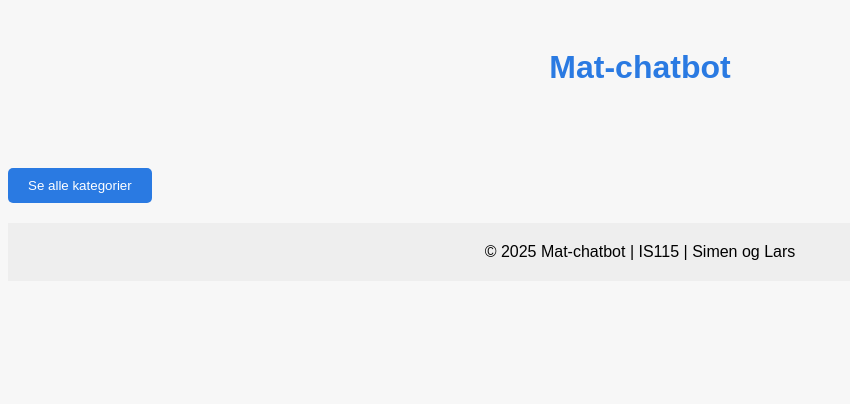
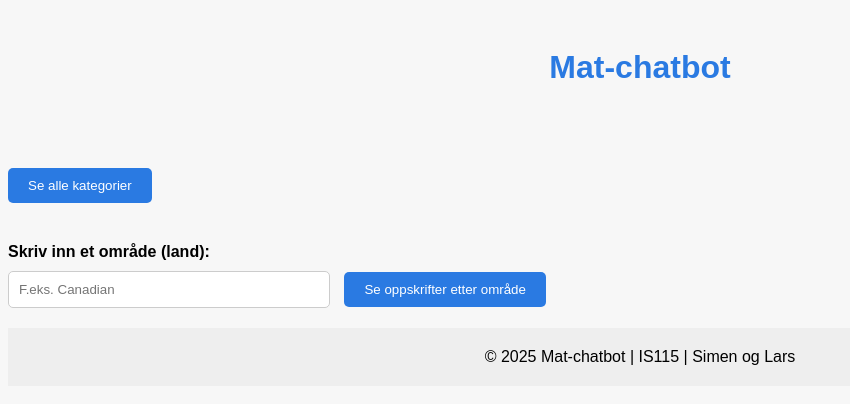
Before and after one commit to Larskyd/chatbot, a PHP site: page / in a window 1280 px wide. Shown: the top 404 px of the page, without its empty margins (0-850 px from the left). Run offline with PHP 8.4, Linux system fonts and the light colour scheme.

Commit message:
La til mulighet for å søke på oppskrifter etter area

```diff
--- a/controllers/ChatbotController.php
+++ b/controllers/ChatbotController.php
@@ -2,15 +2,21 @@
 require_once __DIR__ . '/../models/RecipeModel.php';
 
 // Kontroller for chatbot-funksjonalitet
-// Håndterer getAllCategories-forespørsler
-
 class ChatbotController {
     public function handleRequest() {
         $allCategories = [];
+        $recipesByArea = [];
         $model = new RecipeModel();
 
+        // Håndter forespørsel om kategorier
         if (isset($_POST['showCategories'])) {
             $allCategories = $model->getAllCategories();
+        }
+
+        // Håndter forespørsel om oppskrifter basert på område
+        if (isset($_POST['showRecipesByArea']) && !empty($_POST['area'])) {
+            $area = $_POST['area'];
+            $recipesByArea = $model->getRecipesByArea($area);
         }
 
         include __DIR__ . '/../views/chatbot.php';
--- a/models/RecipeModel.php
+++ b/models/RecipeModel.php
@@ -17,23 +17,26 @@ class RecipeModel
         return [];
     }
 
-    // Hente oppskrifter basert på land
-    public function getRecipesByArea()
+    // Hent oppskrifter basert på område (land)
+    public function getRecipesByArea($area)
     {
-        $url = "https://www.themealdb.com/api/json/v1/1/filter.php?a=Canadian";
+        // Bygg URL dynamisk basert på området
+        $url = "https://www.themealdb.com/api/json/v1/1/filter.php?a=" . urlencode($area);
         $json = file_get_contents($url);
         if ($json === false) return [];
         $data = json_decode($json, true);
 
-        //returner array av oppskrifter fra ulike land
-        if (!empty($data['land'])) {
-            return array_map(function($area) {
-                return $area['strArea'];
-            }, $data['land']);
+        // Returner array av oppskrifter
+        if (!empty($data['meals'])) {
+            return array_map(function($meal) {
+                return [
+                    'id' => $meal['idMeal'],
+                    'name' => $meal['strMeal'],
+                    'thumbnail' => $meal['strMealThumb']
+                ];
+            }, $data['meals']);
         }
         return [];
     }
 }
-
-
 ?>
--- a/views/chatbot.php
+++ b/views/chatbot.php
@@ -11,5 +11,32 @@
         <p>Tilgjengelige kategorier: <?php echo implode(", ", array_map('htmlspecialchars', $allCategories)); ?></p>
     <?php endif; ?>
 
+    <!--- Inoutfelt for område --->
+        <form method="post" style="margin-top:20px;">
+            <label for="area" style="display:block; margin-bottom:10px;">Skriv inn et område (land):</label>
+            <input type="text" id="area" name="area" placeholder="F.eks. Canadian"
+                style="padding:10px; width:300px; border:1px solid #ccc; border-radius:5px; margin-right:10px;">
+            <button type="submit" name ="showRecipesByArea" value="1"
+                style="padding:10px 20px; background-color:#2a7ae2; color:white; border:none; border-radius:5px; cursor:pointer;">
+                Se oppskrifter etter område
+            </button>
+        </form>
+
+    <!--- Vis oppskrifter fra område --->
+    <?php if (!empty($recipesByArea)): ?>
+        <h2>Oppskrifter fra området "<?php echo htmlspecialchars($area); ?>"</h2>
+        <div style="display:flex; flex-wrap:wrap; gap:20px; margin-top:20px;">
+            <?php foreach ($recipesByArea as $recipe): ?>
+                <div style="border:1px solid #ccc; border-radius:5px; padding:10px; width:200px; text-align:center; background:#fff;">
+                    <img src="<?php echo htmlspecialchars($recipe['thumbnail']); ?>" alt="<?php echo htmlspecialchars($recipe['name']); ?>" style="width:100%; border-radius:5px;">
+                    <h3 style="margin:10px 0;"><?php echo htmlspecialchars($recipe['name']); ?></h3>
+                </div>
+            <?php endforeach; ?>
+        </div>
+    <?php elseif (isset($_POST['showRecipesByArea'])): ?>
+        <p>Ingen oppskrifter funnet for området "<?php echo htmlspecialchars($area); ?>".</p>
+    <?php endif; ?>
+
     <!--- Inklusjon av footer --->
+
     <?php include 'footer.php'; ?>
```
